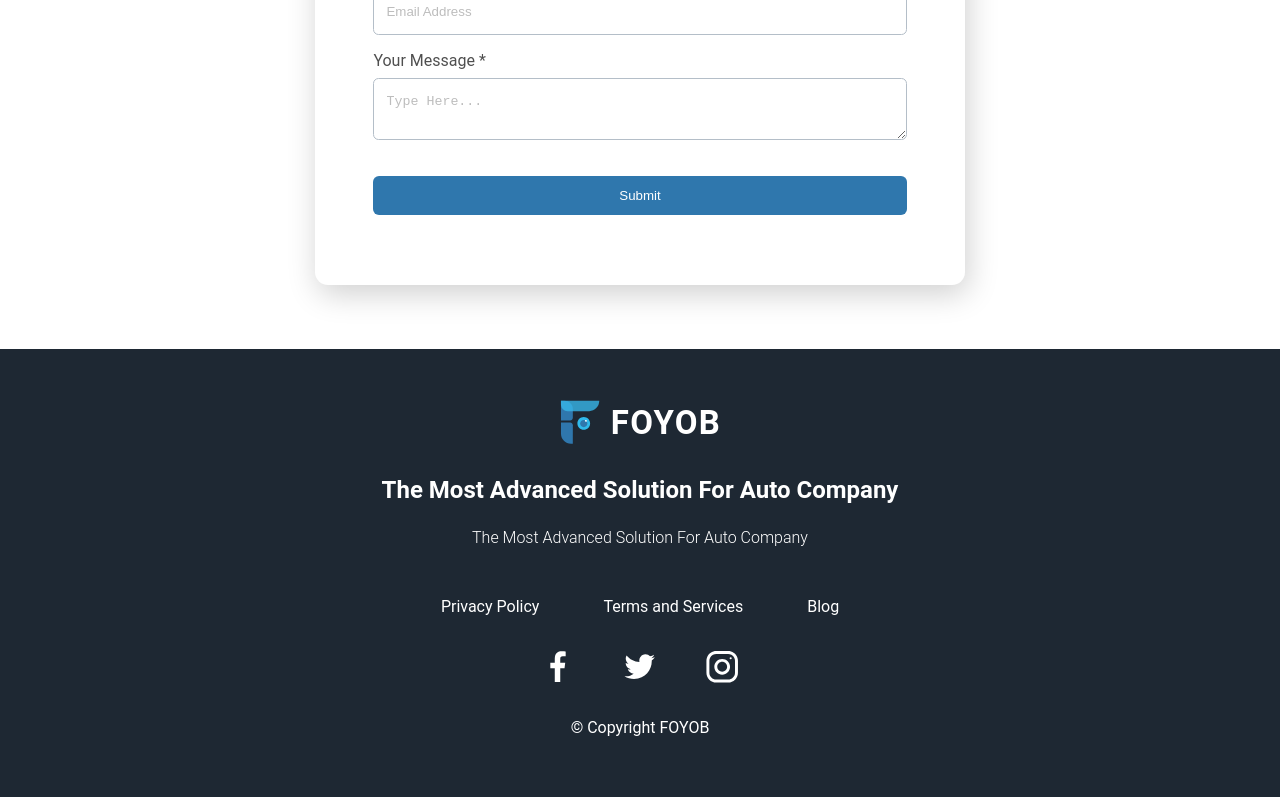
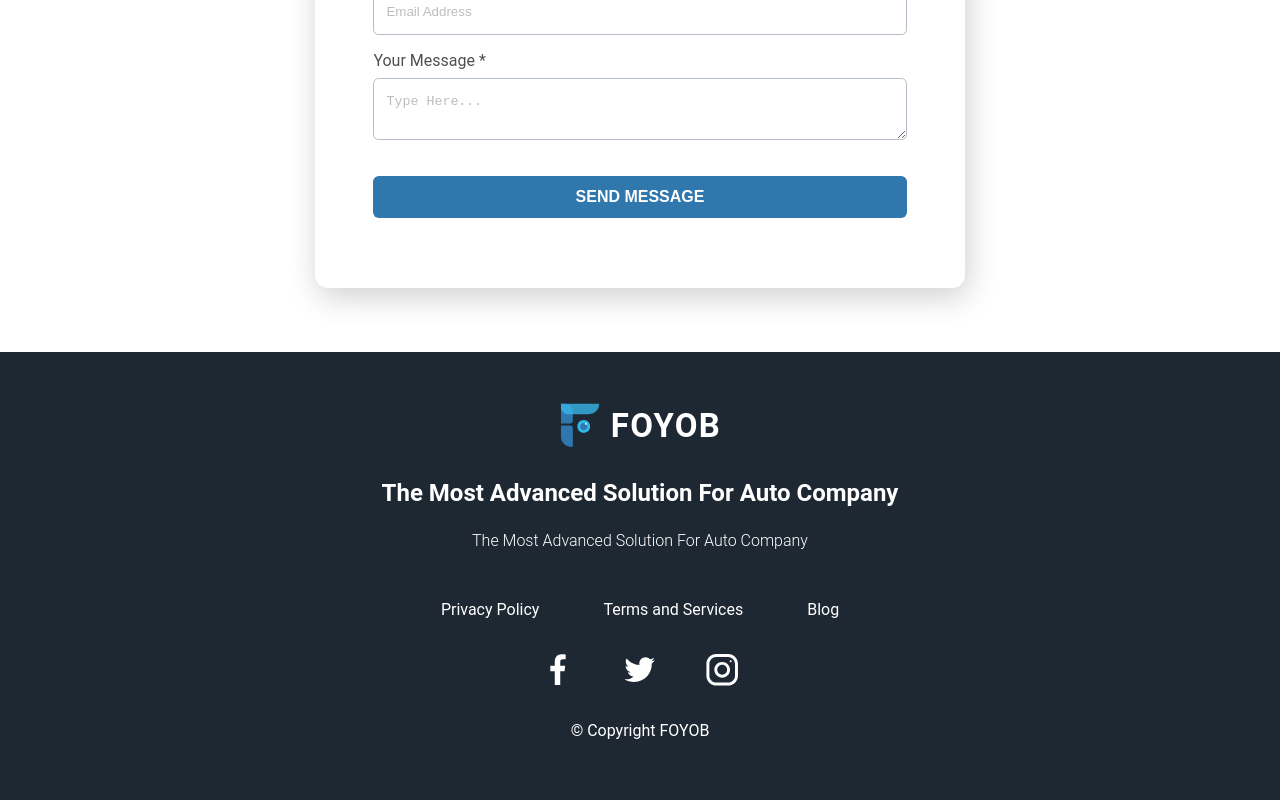
Before and after one commit to islamshaheb/Landing-Page-For-Car-Selling-Company, a React (Create React App) app: page / in a window 1280 px wide. Shown: the part 3409-4209 px from the top of the page. Built offline with nearby package versions, Linux system fonts and the light colour scheme.

Commit message:
UI changes by shadman

```diff
--- a/src/Components/ContactUs/ContactUs.tsx
+++ b/src/Components/ContactUs/ContactUs.tsx
@@ -143,7 +143,7 @@ function ContactUs({reference}:any) {
 
           <input
             type="submit"
-            value="Submit"
+            value="SEND MESSAGE"
             style={{
               marginBlock: 20,
               backgroundColor: "#2F77AD",
@@ -152,7 +152,9 @@ function ContactUs({reference}:any) {
               appearance: "none",
               border: "none",
               paddingBlock: 12,
-              cursor:"pointer"
+              cursor:"pointer",
+              fontWeight:600,
+              fontSize:16
             }}
           />
         </form>
--- a/src/Components/TemplatesScreen/TemplatesScreen.tsx
+++ b/src/Components/TemplatesScreen/TemplatesScreen.tsx
@@ -66,7 +66,7 @@ function TemplatesScreen() {
             >
               <img src={viewDemo} alt="" />
             </div>
-            <h5 style={{ color: "white", marginLeft: 20 }}>
+            <h5 style={{ color: "white", marginLeft: 20, fontSize:"calc(0.7vw + 8px)" }}>
               Click to View Demo
             </h5>
           </div>
@@ -104,7 +104,7 @@ function TemplatesScreen() {
             >
               <img src={viewDemo} alt="" />
             </div>
-            <h5 style={{ color: "white", marginLeft: 20 }}>
+            <h5 style={{ color: "white", marginLeft: 20, fontSize:"calc(0.7vw + 8px)" }}>
               Click to View Demo
             </h5>
           </div>
```
